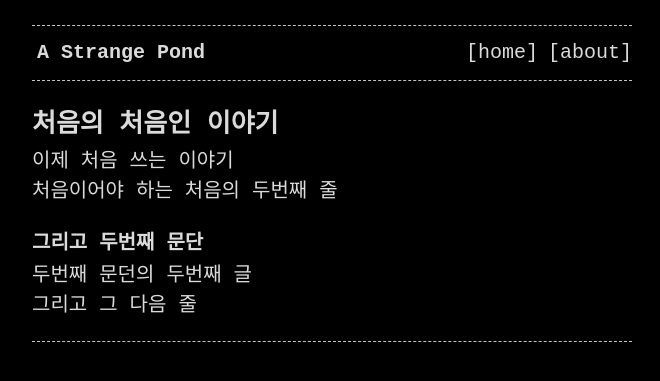
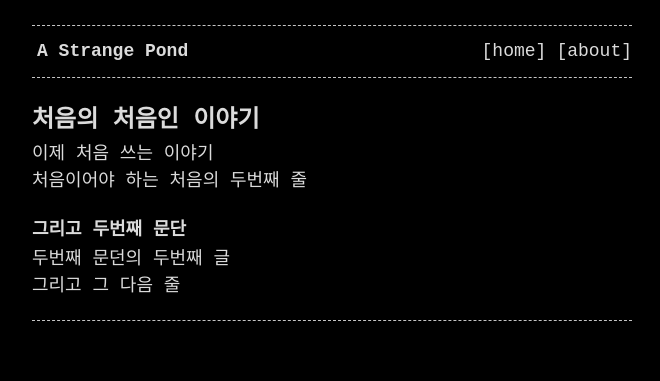
Before and after one commit to i0d/i0d.github.io, a Jekyll site: the page built from _posts/2022-07-04-sg-ep001.markdown, in a window 1280 px wide. Shown: the top 381 px of the page, without its empty margins (308-968 px from the left). Built offline with Jekyll 4.4.1, drawn with Linux system fonts in a browser that asks for light colours; some web fonts are replaced.

Commit message:
test post

```diff
--- a/_sass/base.scss
+++ b/_sass/base.scss
@@ -1,13 +1,12 @@
 @charset "utf-8";
-@import url('https://fonts.googleapis.com/css2?family=Dongle:wght@400;700&display=swap');
-
+@import url('https://fonts.googleapis.com/css2?family=Gamja+Flower&display=swap');
 /**
  * Style variables
  */
-$base-font-family:     'Dongle', monospace !default;
-$base-font-size:       20px !default;
-$title-font-size:      26px !default;
-$mobile-font-size:     14px !default;
+$base-font-family:     'Gamja Flower', monospace !default;
+$base-font-size:       18px !default;
+$title-font-size:      24px !default;
+$mobile-font-size:     16px !default;
 $base-line-height:     1.5 !default;
 $container-width:      90% !default;
 $container-max-width:  600px !default;
```
